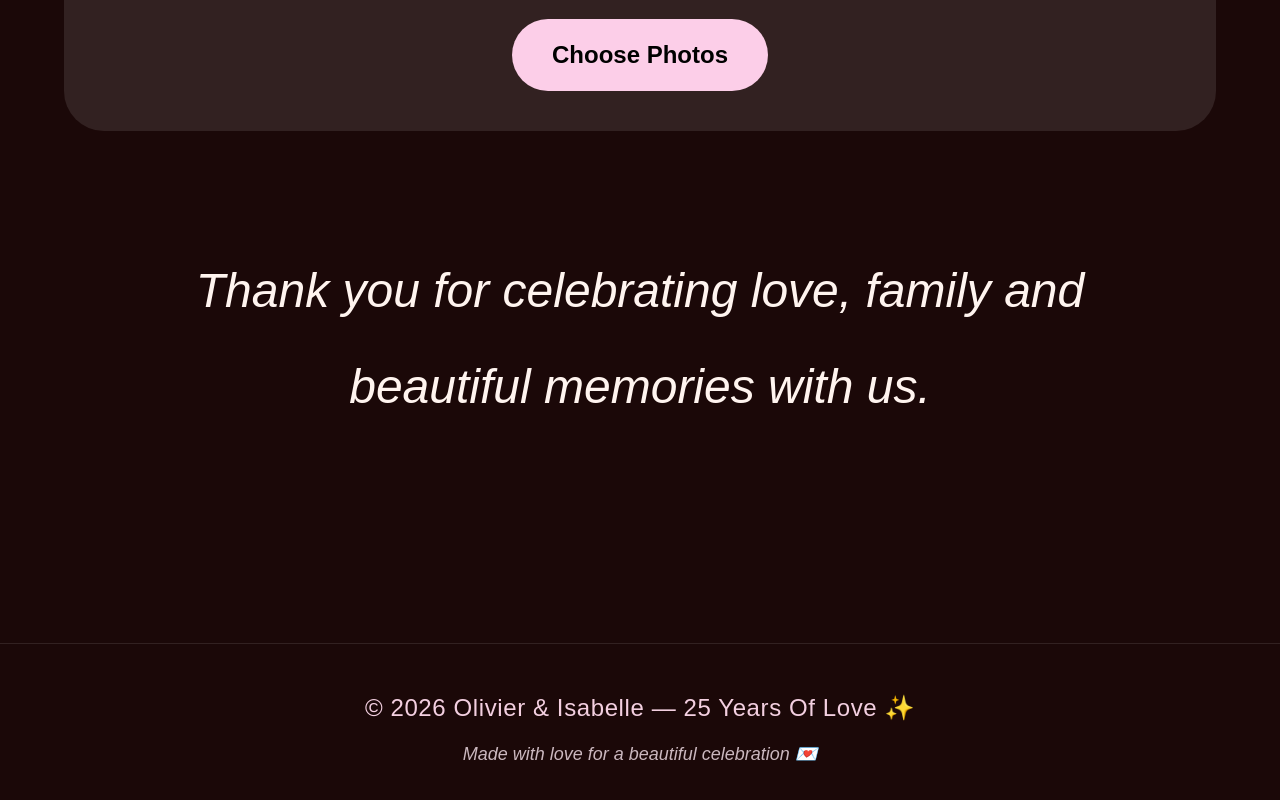
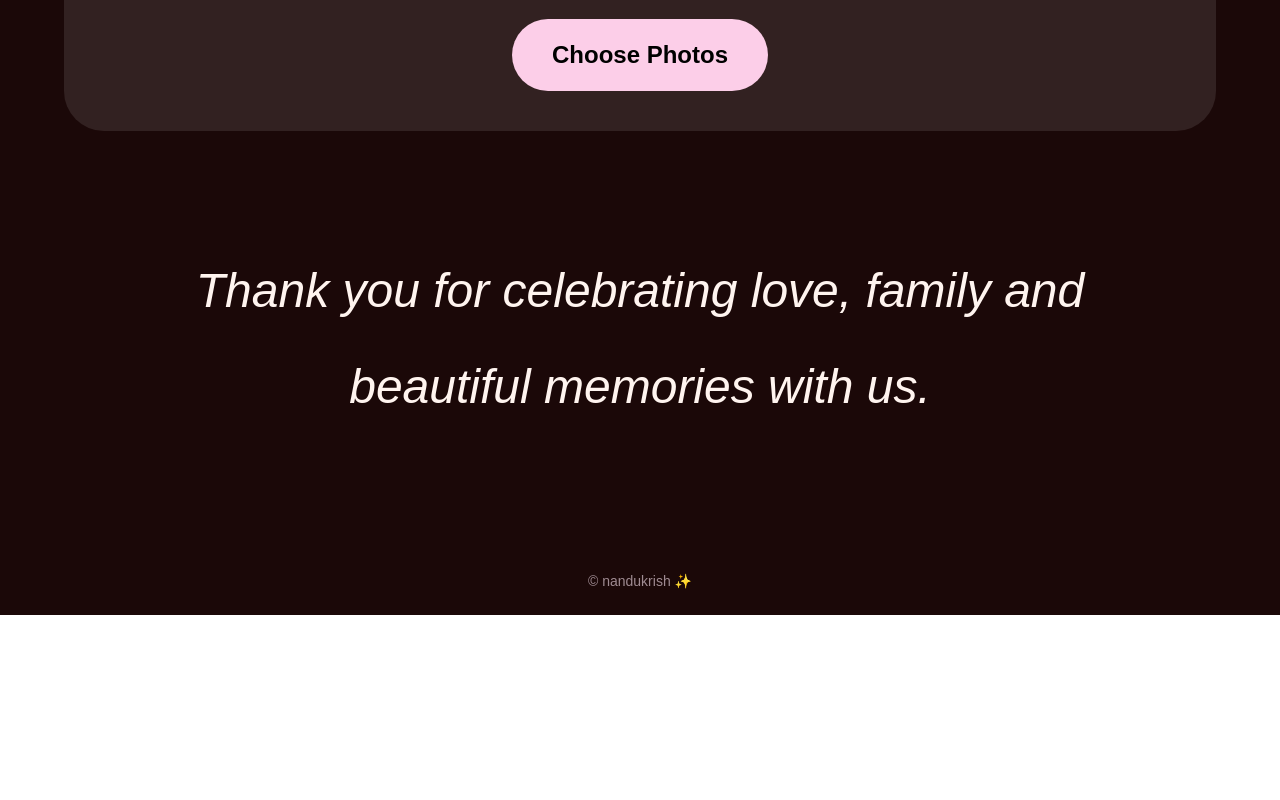
Before and after one commit to Nandinivadla/olisa, a Next.js app: page / in a window 1280 px wide. Shown: the part 5875-6675 px from the top of the page. After the commit the page ends 6490 px from the top, so only its background shows below. Built offline with nearby package versions, Linux system fonts and the light colour scheme.

Commit message:
added small copyright

```diff
--- a/app/page.tsx
+++ b/app/page.tsx
@@ -611,17 +611,9 @@ export default function Home() {
         </p>
 
       </section>
-<div className="text-center py-12 mt-24 border-t border-white/10">
-
-  <p className="text-[#f3cfe0] text-lg md:text-2xl tracking-wide">
-    © 2026 Olivier & Isabelle — 25 Years Of Love ✨
-  </p>
-
-  <p className="text-[#cbb8bf] text-sm md:text-lg mt-4 italic">
-    Made with love for a beautiful celebration 💌
-  </p>
-
-</div>
+<p className="text-center text-[#9f8b92] text-sm py-6">
+  © nandukrish ✨
+</p>
     </main>
   );
 }
```
